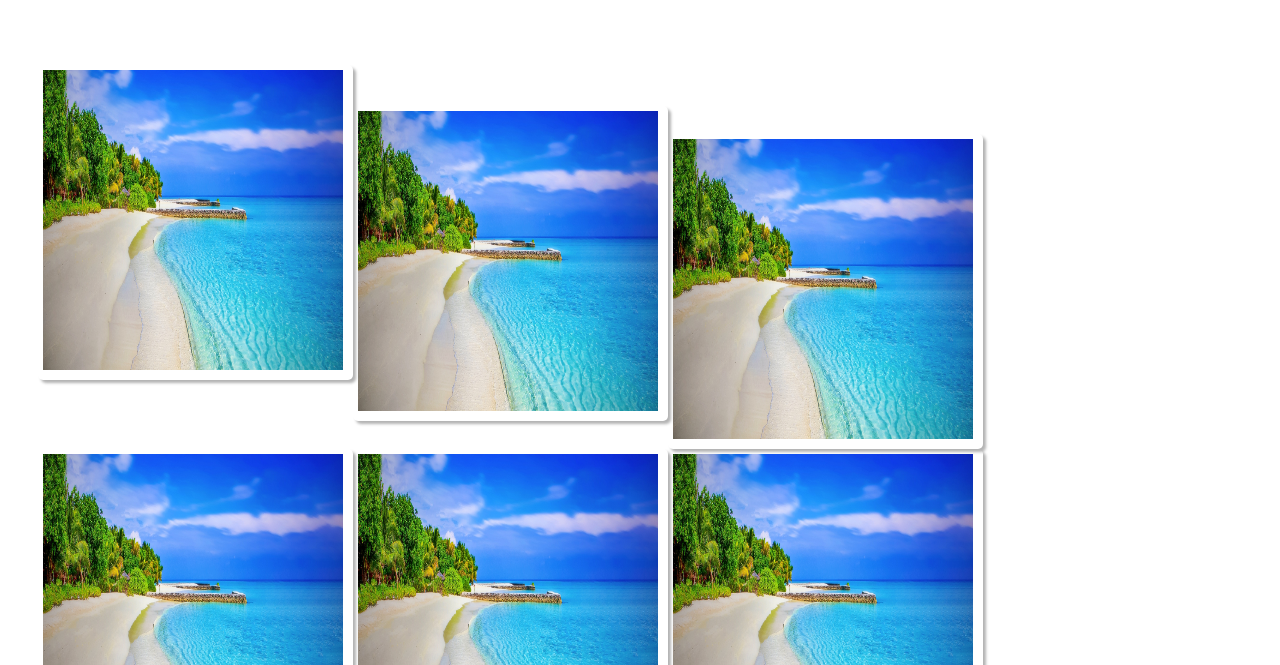
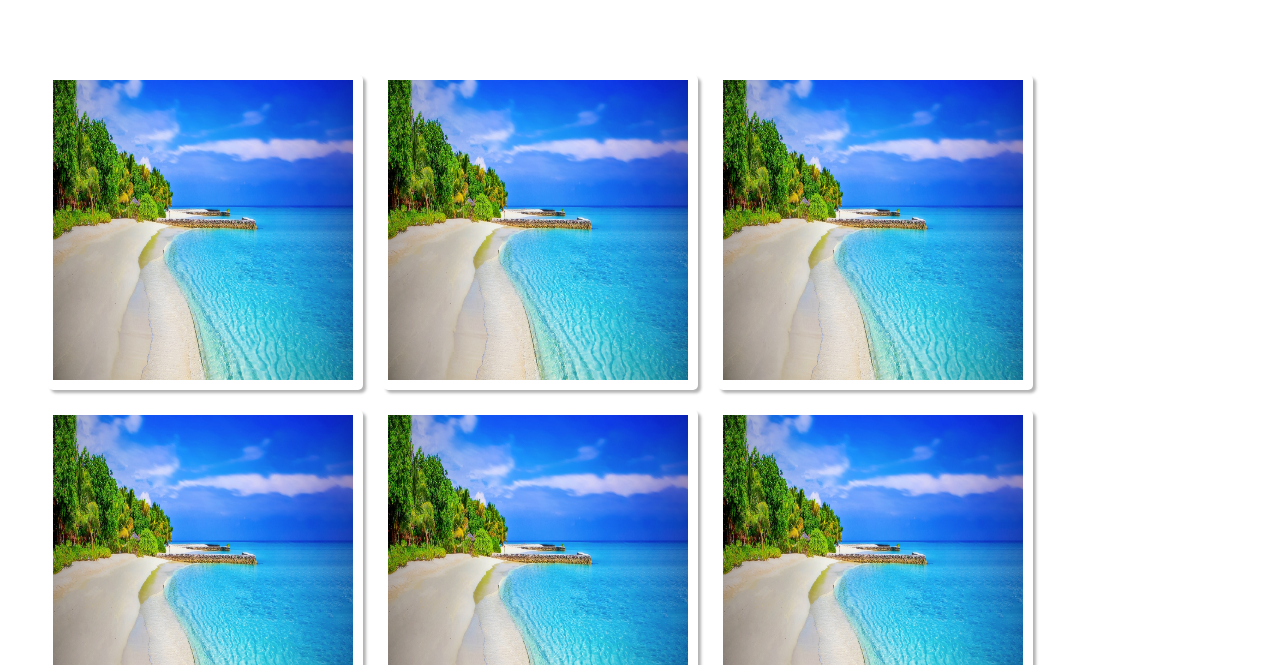
Before and after one commit to Ankitbishnoi29/420, a plain HTML site: page about us.html in a window 1280 px wide. Shown: the part 135-800 px from the top of the page. Drawn offline with Linux system fonts and the light colour scheme.

Commit message:
Update about us.html

```diff
--- a/about us.html
+++ b/about us.html
@@ -41,6 +41,7 @@
 			padding: 5px;
 			box-shadow: 3px 3px 3px rgba(0,0,0,0.3);
 			float: left;
+			margin:10px;
 			border-radius: 5px;
 		}
 	</style>
@@ -67,13 +68,13 @@
 <br><br><br><div style="padding: 30px;">
 <div id="photos">
 	<img src="1.jpeg" style="height: 300px; width: 300px;">
-</div><pre>  </pre>
+</div>
 <div id="photos">
 	<img src="1.jpeg" style="height: 300px; width: 300px;">
-	</div><pre>  </pre>
+	</div>
 <div id="photos">
 	<img src="1.jpeg" style="height: 300px; width: 300px;">
-</div><pre>  </pre>
+</div>
 <div id="photos">
 	<img src="1.jpeg" style="height: 300px; width: 300px;">
 </div>
```
